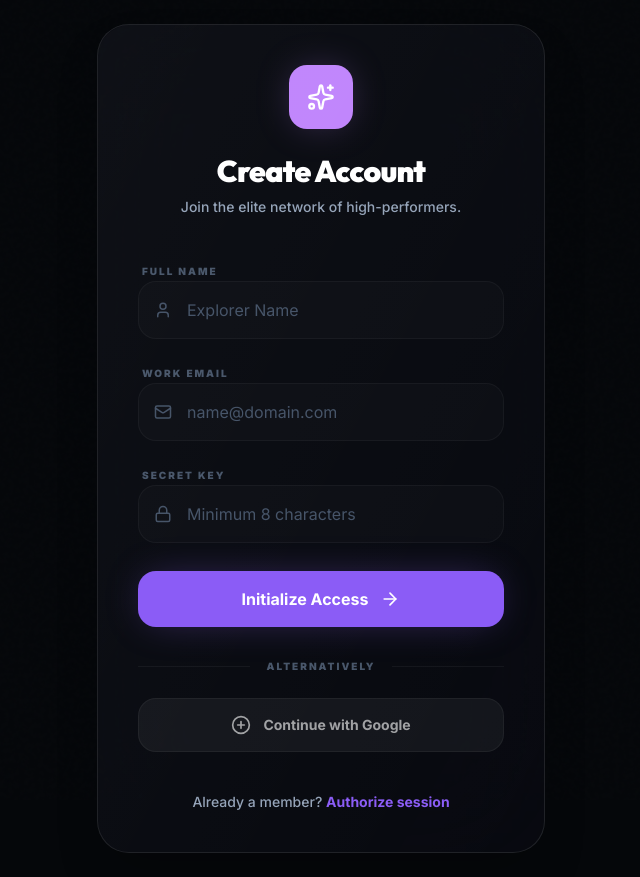
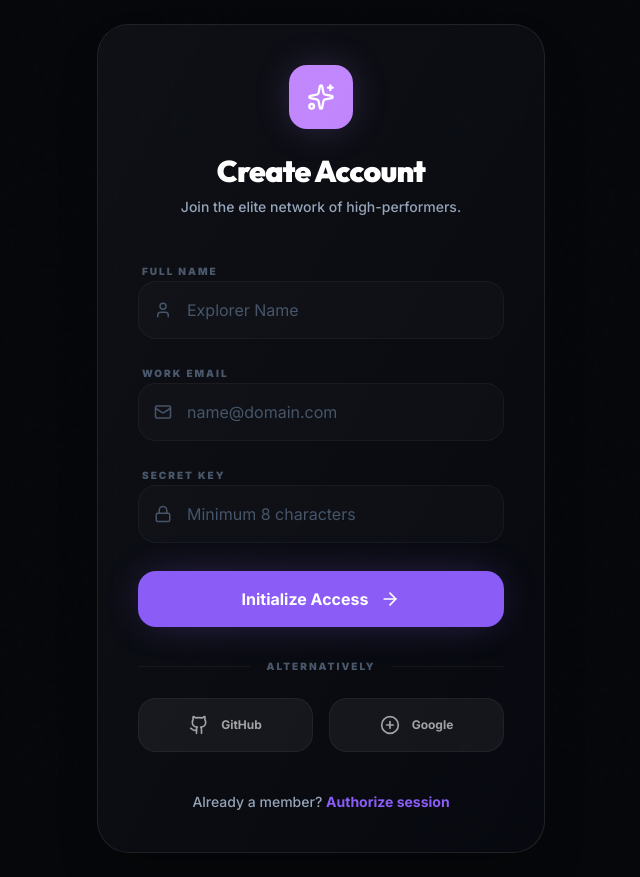
Before and after one commit to indahmariyadii-tech/Task, a Next.js app: page /signup in a window 1280 px wide. Shown: the whole page, without its empty margins (319-959 px from the left). Built offline with nearby package versions, Linux system fonts and the light colour scheme.

Commit message:
feat: finalize github login buttons in login and signup pages

```diff
--- a/src/app/signup/page.tsx
+++ b/src/app/signup/page.tsx
@@ -149,16 +149,26 @@
             <div className="h-px flex-1 bg-white/5" />
           </div>
 
-          <div className="mt-6">
+          <div className="mt-6 grid grid-cols-2 gap-4">
+            <button
+              type="button"
+              onClick={() => {
+                import('next-auth/react').then(({ signIn }) => signIn('github', { callbackUrl: '/' }));
+              }}
+              className="flex items-center justify-center gap-3 p-4 bg-white/5 border border-white/5 rounded-2xl hover:bg-white/10 hover:border-white/10 transition-all group"
+            >
+              <svg xmlns="http://www.w3.org/2000/svg" width="20" height="20" viewBox="0 0 24 24" fill="none" stroke="currentColor" strokeWidth="2" strokeLinecap="round" strokeLinejoin="round" className="text-white opacity-60 group-hover:opacity-100 transition-opacity"><path d="M15 22v-4a4.8 4.8 0 0 0-1-3.5c3 0 6-2 6-5.5.08-1.25-.27-2.48-1-3.5.28-1.15.28-2.35 0-3.5 0 0-1 0-3 1.5-2.64-.5-5.36-.5-8 0C6 2 5 2 5 2c-.3 1.15-.3 2.35 0 3.5A5.403 5.403 0 0 0 4 9c0 3.5 3 5.5 6 5.5-.39.49-.68 1.05-.85 1.65-.17.6-.22 1.23-.15 1.85v4"/><path d="M9 18c-4.51 2-5-2-7-2"/></svg>
+              <span className="text-xs font-bold text-white opacity-60 group-hover:opacity-100 transition-opacity">GitHub</span>
+            </button>
             <button
               type="button"
               onClick={() => {
                 import('next-auth/react').then(({ signIn }) => signIn('google', { callbackUrl: '/' }));
               }}
-              className="w-full flex items-center justify-center gap-3 p-4 bg-white/5 border border-white/5 rounded-2xl hover:bg-white/10 hover:border-white/10 transition-all group"
+              className="flex items-center justify-center gap-3 p-4 bg-white/5 border border-white/5 rounded-2xl hover:bg-white/10 hover:border-white/10 transition-all group"
             >
               <svg xmlns="http://www.w3.org/2000/svg" width="20" height="20" viewBox="0 0 24 24" fill="none" stroke="currentColor" strokeWidth="2" strokeLinecap="round" strokeLinejoin="round" className="text-white opacity-60 group-hover:opacity-100 transition-opacity"><circle cx="12" cy="12" r="10"/><path d="M12 8v8"/><path d="M8 12h8"/></svg>
-              <span className="text-sm font-bold text-white opacity-60 group-hover:opacity-100 transition-opacity">Continue with Google</span>
+              <span className="text-xs font-bold text-white opacity-60 group-hover:opacity-100 transition-opacity">Google</span>
             </button>
           </div>
 
```
